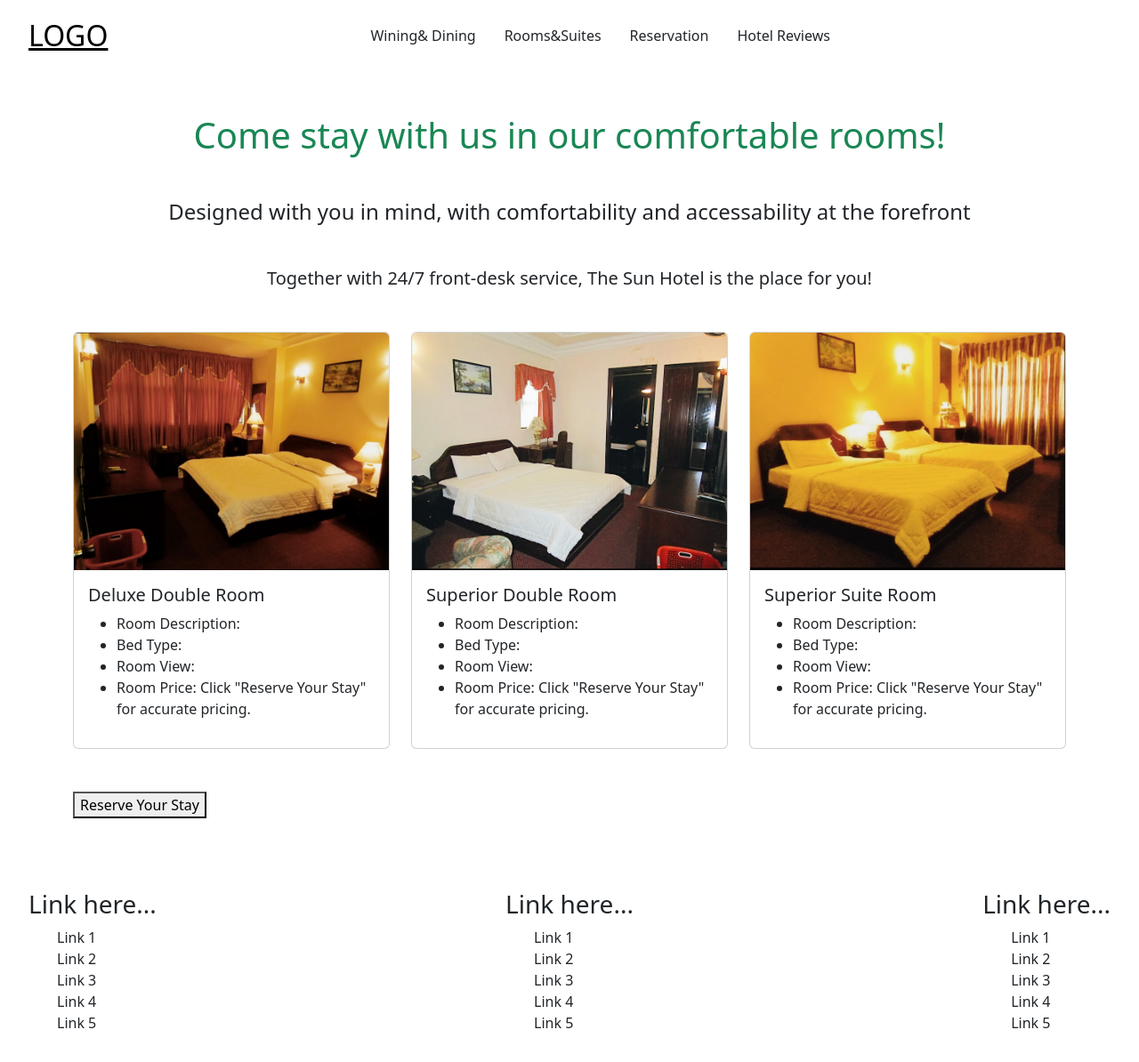
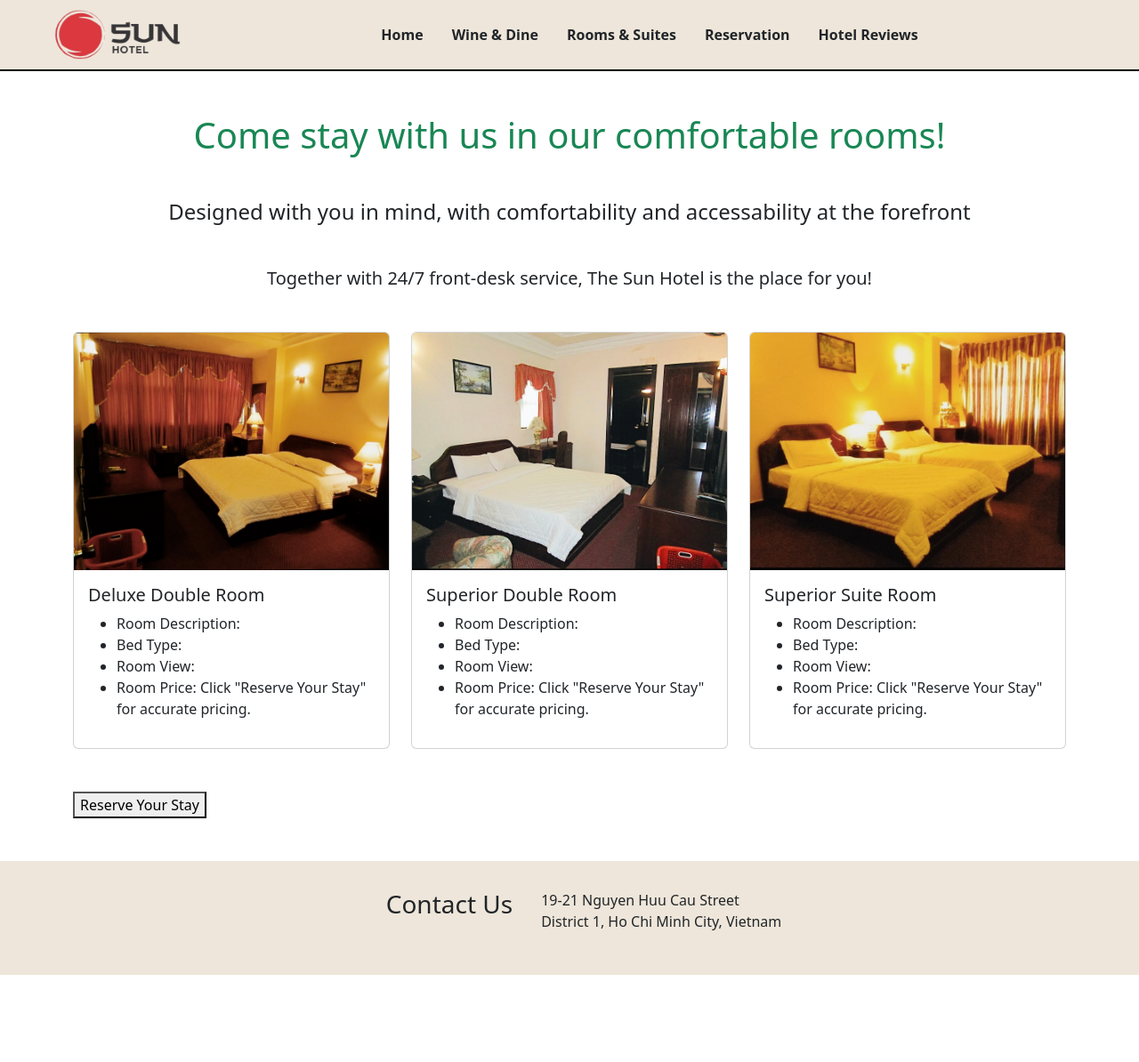
Before and after one commit to PhuongHoang68/MERN-the-sun-hotel, a React (Create React App) app in the folder client/: page /rooms in a window 1280 px wide. Shown: the top 1194 px of the page at 89% size. After the commit the page ends 1096 px from the top, so only its background shows below. Built offline with nearby package versions, Linux system fonts and the light colour scheme.

Commit message:
Change style of Header, Footer, Homepage, and Respage

```diff
--- a/client/src/components/Calendar/index.js
+++ b/client/src/components/Calendar/index.js
@@ -171,7 +171,7 @@ const ReactCalendar = () => {
 
     return (
       <div>
-        <main>
+        <main className="light">
         <div>
           <h1 className='text-center'>Calendar</h1>
           <div>
@@ -182,6 +182,7 @@ const ReactCalendar = () => {
               returnValue="range"
             />
           </div>
+          <br/>
           {date.length > 0 ? (
             <p className='text-center'>
               <span>Start:</span>{' '}
@@ -196,7 +197,7 @@ const ReactCalendar = () => {
             </p>
           )}
         </div>
-      <main>
+      <div className="bookingMain">
       <div className="bookingCont">
         <div className="bookingBox">
             {/* Select Room type drop down*/}
@@ -224,7 +225,7 @@ const ReactCalendar = () => {
             Confirm your Booking!
         </button>
       </div>
-      </main>
+      </div>
         </main>
       </div>
       );
--- a/client/src/components/Footer/Footer.css
+++ b/client/src/components/Footer/Footer.css
@@ -1,10 +1,12 @@
 footer
 {
-    background-color: var(--mainColor);
+    background-color: var(--light);
     padding: 2em;
     color: var(--white);
     display: flex;
-    justify-content: space-between;
+    flex-direction: row;
+    justify-content: center;
+
 }
 footer ul
 {
@@ -14,6 +16,14 @@ footer ul li a
 {
     text-decoration: none;
     color: var(--white)
+}
+.flexrow{
+    display: flex;
+    flex-direction: row;
+    justify-content: center;
+}
+.flexrow h3{
+    margin-right: 2rem;;
 }
 
 @media screen and (max-width: 768px)
--- a/client/src/components/Footer/Footer.js
+++ b/client/src/components/Footer/Footer.js
@@ -6,37 +6,19 @@ const Footer = ()=>{
         <React.Fragment>
             <footer>
                 <div>
-                    <h3>Link here...</h3>
+                    <h3></h3>
                     <ul>
-                        <li><a href="">Link 1</a></li>
-                        <li><a href="">Link 2</a></li>
-                        <li><a href="">Link 3</a></li>
-                        <li><a href="">Link 4</a></li>
-                        <li><a href="">Link 5</a></li>
+                        <li><a href=""></a></li>
                     </ul>
                 </div>
 
-                <div>
-                    <h3>Link here...</h3>
-                    <ul>
-                        <li><a href="">Link 1</a></li>
-                        <li><a href="">Link 2</a></li>
-                        <li><a href="">Link 3</a></li>
-                        <li><a href="">Link 4</a></li>
-                        <li><a href="">Link 5</a></li>
-                    </ul>
+                <div className="flexrow">
+                        <h3>Contact Us</h3>
+                        <p>19-21 Nguyen Huu Cau Street <br/>
+                        District 1, Ho Chi Minh City, Vietnam</p>
                 </div>
 
-                <div>
-                    <h3>Link here...</h3>
-                    <ul>
-                        <li><a href="">Link 1</a></li>
-                        <li><a href="">Link 2</a></li>
-                        <li><a href="">Link 3</a></li>
-                        <li><a href="">Link 4</a></li>
-                        <li><a href="">Link 5</a></li>
-                    </ul>
-                </div>
+
 
             </footer>
         </React.Fragment>
--- a/client/src/components/Header/Header.js
+++ b/client/src/components/Header/Header.js
@@ -2,6 +2,7 @@ import { useRef } from "react";
 // import { FaBars, FaTimes } from "react-icons/fa";
 import "./Navbar.css";
 import {Link} from "react-router-dom";
+import logo from "../../assets/images/logo.png"
 
 const Header = ()=>{
 	const navRef = useRef();
@@ -12,10 +13,12 @@ const Header = ()=>{
 
 	return (
 		<header ref={navRef}>
-			<Link className="logo" to="/">LOGO</Link>
+
+			<img src={logo} alt="Sun Hotel Logo" height={200}></img>
 			<nav>
-				<Link to="/dining">Wining& Dining</Link>
-				<Link to="/rooms">Rooms&Suites</Link>
+				<Link to="/">Home</Link>
+				<Link to="/dining">Wine & Dine</Link>
+				<Link to="/rooms">Rooms & Suites</Link>
 				<Link to="/reservations">Reservation</Link>
 				<Link to="/review">Hotel Reviews</Link>
 				<button
--- a/client/src/components/Header/Navbar.css
+++ b/client/src/components/Header/Navbar.css
@@ -4,8 +4,10 @@ header {
 	justify-content: space-between;
 	height: 80px;
 	padding: 0 2rem;
-	background-color: var(--mainColor);
+	background-color: var(--light);
 	color: var(--white);
+	border-bottom: 2px solid black;
+	font-weight: bold;
 }
 
 nav a {
@@ -37,6 +39,8 @@ nav {
 	font-size: xx-large;
 	color: black;
 }
+
+
 
 @media only screen and (max-width: 1024px) {
 	header .nav-btn {
--- a/client/src/components/Swiper/Hero/index.js
+++ b/client/src/components/Swiper/Hero/index.js
@@ -44,7 +44,7 @@ const heroGallery = [
 class Hero extends Component{
     render() {
           const settings = {
-              dots: true,
+              dots: false,
               fade: true,
               infinite: true,
               speed: 500,
--- a/client/src/index.css
+++ b/client/src/index.css
@@ -1,34 +1,69 @@
 main {
-	max-width: 99vw;
-  max-height: 100vh;
+	max-width: 100%;
+  max-height: 100%;
+  display: flex;
+  padding: 1rem;
+  font-weight: bold;
 }
+
 :root {
-  --primary: #cba135;
-  --secondary: #2978a0;
-  --tertiary: #157a3f;
-  --light: #fffcf7;
+  --primary: #ffd700;
+  --secondary: #3094c6;
+  --tertiary: #239854;
+  --light: #eee6da;
   --dark: #0d1b1e;
   --darker: #111111;
   --error: rgb(228, 46, 1);
   --spacing-one: calc(1rem * 0.5);
   --spacing-two: calc(1rem);
   --spacing-five: calc(2.5rem);
+}
 
+.primary{
+  background-color: var(--primary);
+  filter: brightness(125%);
+}
+
+
+.secondary{
+  background-color: var(--secondary);
+}
+
+.tertiary{
+  background-color: var(--tertiary);
+}
+
+.light{
+  background-color: var(--light);
+}
+
+.white{
+  background-color: white;
+}
+
+.text-strech
+{
+  letter-spacing: 2px;
+}
+
+.border{
+  border: 2px solid black;
 }
 
 section {
   padding: 25px;
-  border: 1px solid black;
   display: flex;
   align-items: center;
   justify-content: center;
   flex-direction: column;
+  margin: -6px;
+  border-top: 2px solid black;
 }
 
 main {
   display: flex;
   flex-direction: row;
-  margin: 5vw;
+  margin: 1vw;
   justify-content: center;
 }
 
@@ -58,6 +93,8 @@ main {
   background-attachment:scroll;
   background-position: 80%;
   background-color: #555555;
+  border-top: 10px solid var(--secondary);
+  border-bottom: 10px solid var(--secondary);
 }
 
 .hero img  {
@@ -66,24 +103,6 @@ main {
   opacity: 0.6;
 }
 
-.hero-btn{
-  color: var(--primary);
-  background-color: var(--secondary);
-  border: 1px solid black;
-  padding: 10px 20px;
-  font-size: 24px;
-  border-radius: 10px;
-  opacity:80%;
-  margin-top: 10rem;
-}
-
-.hero-btn:hover{
-  color: var(--primary);
-  background-color: var(--secondary);
-  padding: 11px 21px;
-  border-radius: 10px;
-  filter: brightness(120%);
-}
 
 /* About Section */
 
@@ -91,21 +110,36 @@ main {
   display: flex;
   flex-direction: column;
   justify-content: center;
-  border: 1px solid black;
+  border: .5px solid black;
   box-sizing: content-box;
   height: 20vh;
   width: 70vw;
-  margin: 20px;
+  margin: 2rem;
+  padding: 3rem;
+  font-weight: 500;
+  background-color: white;
+}
+
+/* Discover Section */
+
+.discover{
+  padding: 25px;
+  display: flex;
+  align-items: center;
+  justify-content: center;
+  flex-direction: column;
+  margin: -6px;
 
 }
 
-/* Discover Section */
 .discoverWrap{
-  border: 1px solid #0d1b1e;
   margin: 2rem;
   height: 60vh;
-  width: 90vw;
+  width: 100vw;
+
 }
+
+
 
 /* Slides */
 
@@ -121,6 +155,7 @@ main {
   margin: 1rem;
   max-width: 300px;
   flex-wrap: wrap;
+  border-radius: 10%;
 }
 
 .discoverCard img{
@@ -131,6 +166,7 @@ main {
   height: 10rem;
   min-height: fit-content;
   margin: 10px;
+  border: 2px solid black;
 }
 
 .discoverCard img:hover{
@@ -151,32 +187,60 @@ main {
 
 /* Reservation Section */
 
+.bookingMain{
+
+    max-width: 100vw;
+    max-height: 100vh;
+    display: flex;
+    margin-left: 5rem;
+
+
+}
+
+.calendar{
+  background-color: var(--secondary);
+  width: 100%;
+  padding-top: 2em;
+  padding-bottom: 2em;
+  margin-bottom: 5rem;
+
+
+}
+.resHead{
+  height: 20vh;
+  padding: 2em;
+  margin-top: 2rem;
+
+}
+
 .bookingCont{
+  margin: 3rem;
   display: flex;
   flex-direction: column;
   height: 315px;
   align-items: center;
+  justify-content: center;
+  font-weight: 500;
+  overflow: hidden;
+  background-color: white;
+  border: 1px solid black;
 }
 
 .bookingBox{
-  border: 1px solid black;
-  height: 100%;
-  width: 400px;
-  margin-left: 50px;
-  margin-bottom: 10px;
   display: flex;
   align-items: center;
-  justify-content: center;
   flex-direction: column;
+  height: 275px;
+  width: 350px;
 
 }
 
 .bookingDropdown{
   text-align: center;
-  margin: 20px;
+  margin: 10px;
   justify-content: space-between;
 }
 #rooms{
-  margin: 20px;
+  margin: 5px;
   margin-bottom: 0px;
 }
--- a/client/src/pages/Home.js
+++ b/client/src/pages/Home.js
@@ -12,20 +12,21 @@ const Home = () => {
             </div>
         </Hero>
         {/* Short About / Lead in section */}
-        <section>
-            <div className="about text-center">
-                <h2>Sunrise Hotel</h2>
-                <p>Lorem ipsum dolor sfdsit amet, consectetur adipiscing elit, sed do eiusmod tempor incididunt ut labore et dolore magna aliqua. Varius morbi enim nunc faucibus a pellentesque. Sed augue lacus viverra vitae. Eget sit amet tellus cras adipiscing enim. Leo integer malesuada nunc vel risus commodo viverra maecenas. Elit at imperdiet dui accumsan sit amet nulla facilisi morbi</p>
+
+        <section className="light">
+            <div className="about text-center light text-strech">
+                <h2>The Sun Hotel</h2>
+                <p>The Sun Hotel is the perfect spot to explore Ho Chi Minh City's fascinating cultural sights and attractions. Central Post Office is located 1.3 km away, and is one of the most famous tourist spots to visit and photograph. Never forget your time in Ho Chi Minh City with a special gift or trinket from Ben Thanh Market just 2.1 km away.</p>
             </div>
 
         </section>
         {/* Start Discover Section */}
-        <section>
+        <div className="discover light">
             <h2>Discover Sunrise</h2>
-            <div className="discoverWrap">
+            <div className="discoverWrap secondary">
                 <DiscoverCards/>
             </div>
-        </section>
+        </div>
     </div>
     );
 };
--- a/client/src/pages/Reservation.js
+++ b/client/src/pages/Reservation.js
@@ -29,15 +29,15 @@ import ReactCalendar from "../components/Calendar";
 const Reservation = () => {
 
     return (
+      <div>
+        <div className="resHead">
+        <h1 className="text-center">Book your Reservation Today!</h1>
+        </div>
+        <div className="calendar">
         <div>
-        <h1 className="text-center">Book your Reservation Today!</h1>
-        <main>
-        <div>
-          <ReactCalendar/>
+          <ReactCalendar />
         </div>
-        </main>
-        <section>
-        </section>
+        </div>
         </div>
 
 
```
Also changed, not shown: client/src/components/Swiper/Discover/index.js (+29 -15 lines), client/src/assets/images/2.jpg, client/src/assets/images/logo.png (added).
